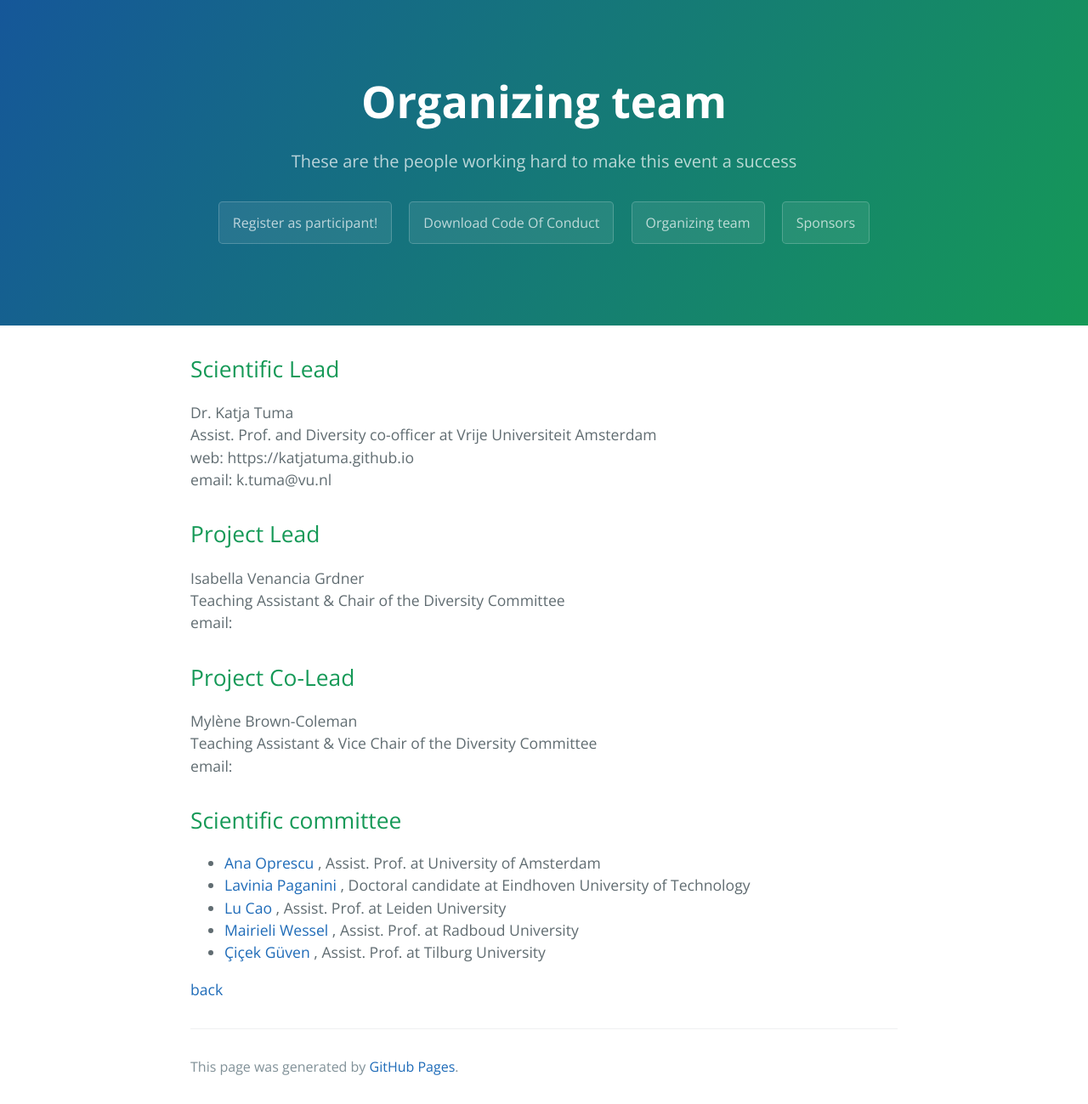
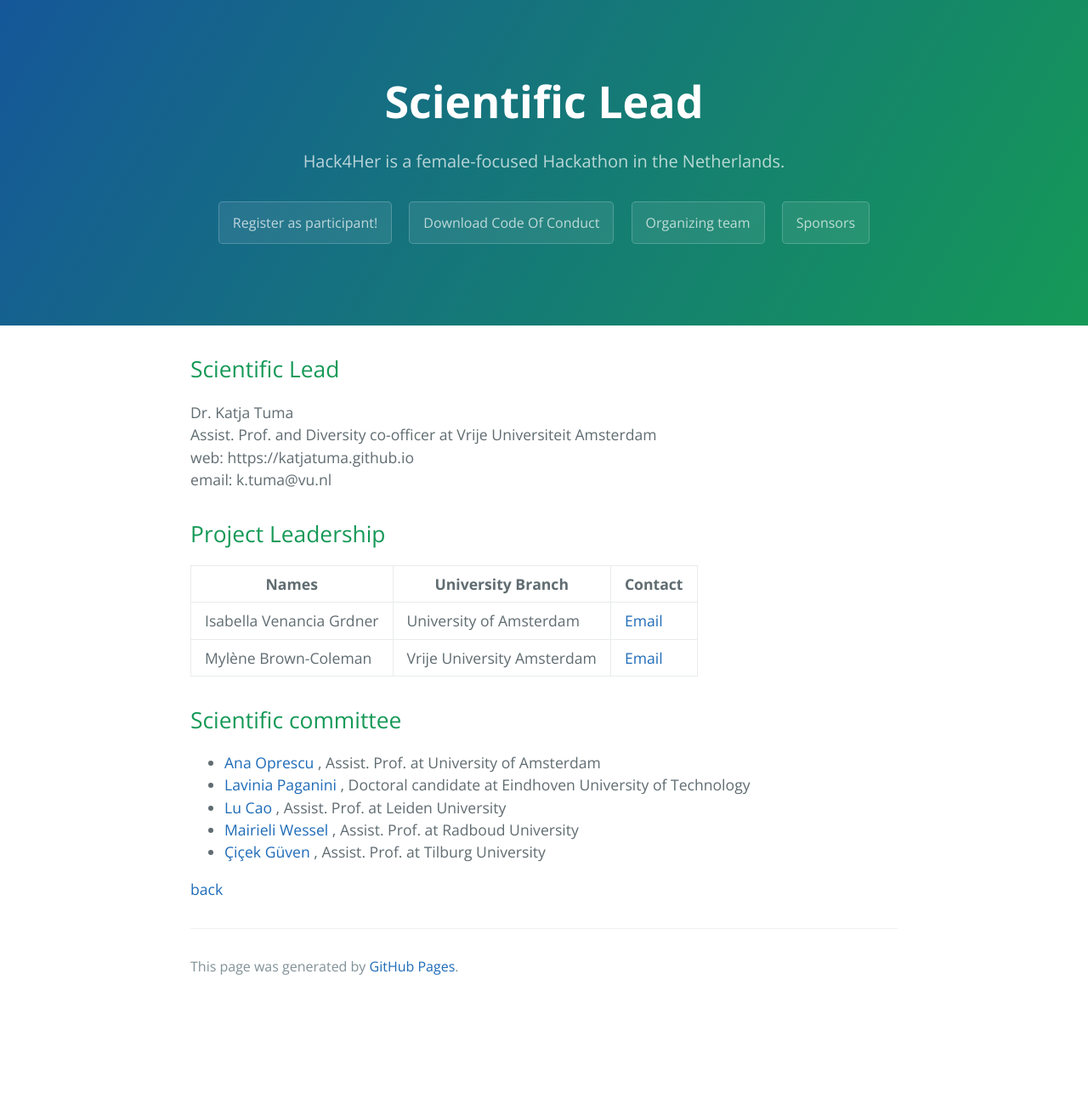
Before and after one commit to hack4her/hack4her.github.io, a Jekyll site: the page built from organizers.md, in a window 1280 px wide. Shown: the whole page at 85% size. Built offline with Jekyll 4.4.1, drawn with Linux system fonts in a browser that asks for light colours; our own code applies the rules of GitHub Pages for plain Markdown files; after the commit the page ends 1181 px from its top, so only the background shows below that.

Commit message:
Updated organizers.md

```diff
--- a/organizers.md
+++ b/organizers.md
@@ -1,8 +1,4 @@
----
-layout: default
-title: Organizing team
-description: These are the people working hard to make this event a success
----
+
 
 ## Scientific Lead
 Dr. Katja Tuma <br>
@@ -11,15 +7,13 @@ web: https://katjatuma.github.io <br>
 email: k.tuma@vu.nl <br>
 
 
-## Project Lead
-Isabella Venancia Grdner  <br>
-Teaching Assistant & Chair of the Diversity Committee <br>
-email:  <br>
+## Project Leadership
 
-## Project Co-Lead
-Mylène Brown-Coleman <br>
-Teaching Assistant & Vice Chair of the Diversity Committee <br>
-email:  <br>
+| Names                              | University Branch          | Contact                                |
+|------------------------------------|----------------------------|----------------------------------------|
+| Isabella Venancia Grdner           | University of Amsterdam    | [Email](mailto:hack4her2024@gmail.com) |
+| Mylène Brown-Coleman               | Vrije University Amsterdam | [Email](mailto:hack4her2024@gmail.com) |
+
 
 ## Scientific committee
 * <a href="https://www.uva.nl/en/profile/o/p/a.m.oprescu/a.m.oprescu.html"> Ana Oprescu </a>, Assist. Prof. at University of Amsterdam
```
